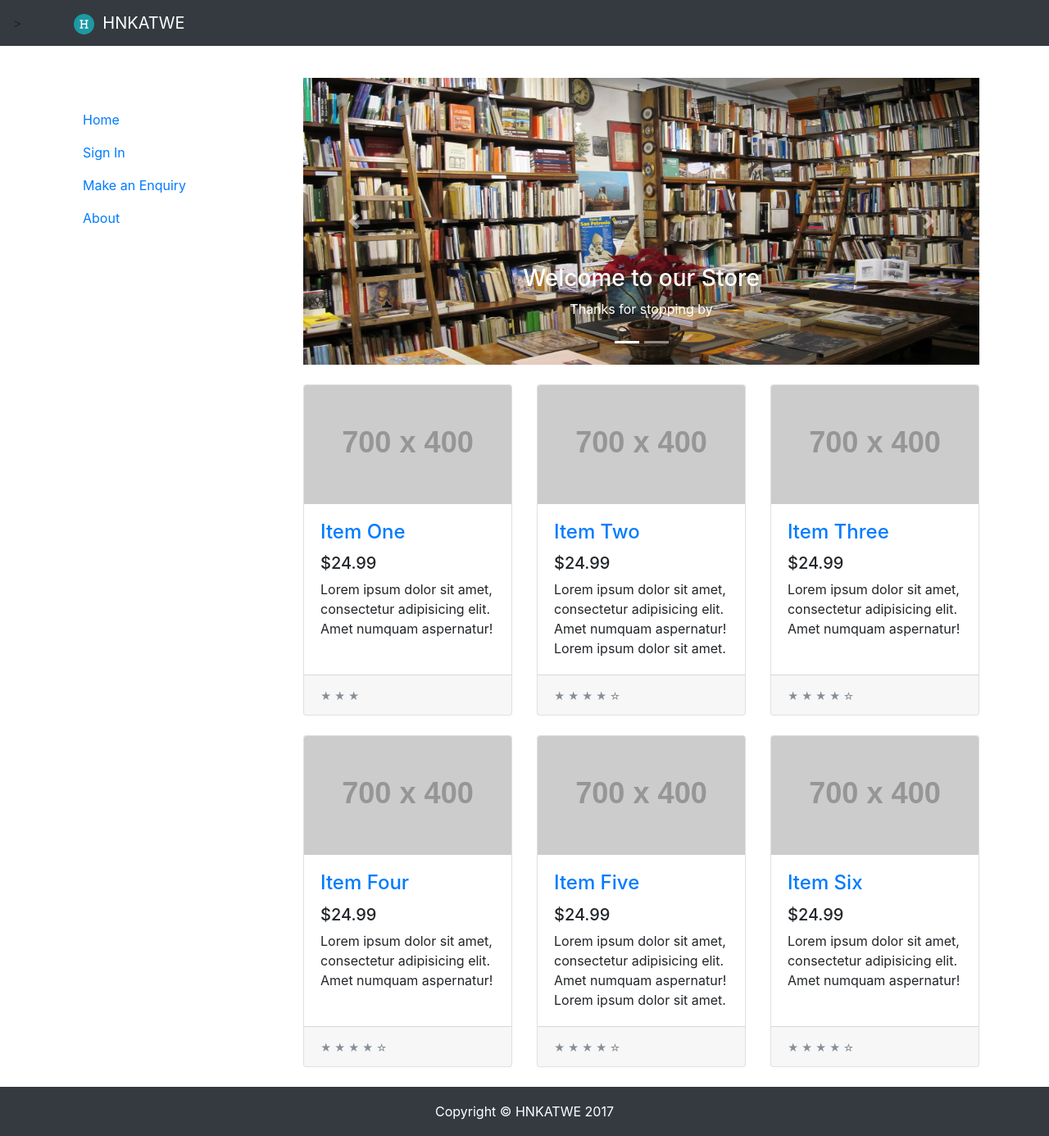
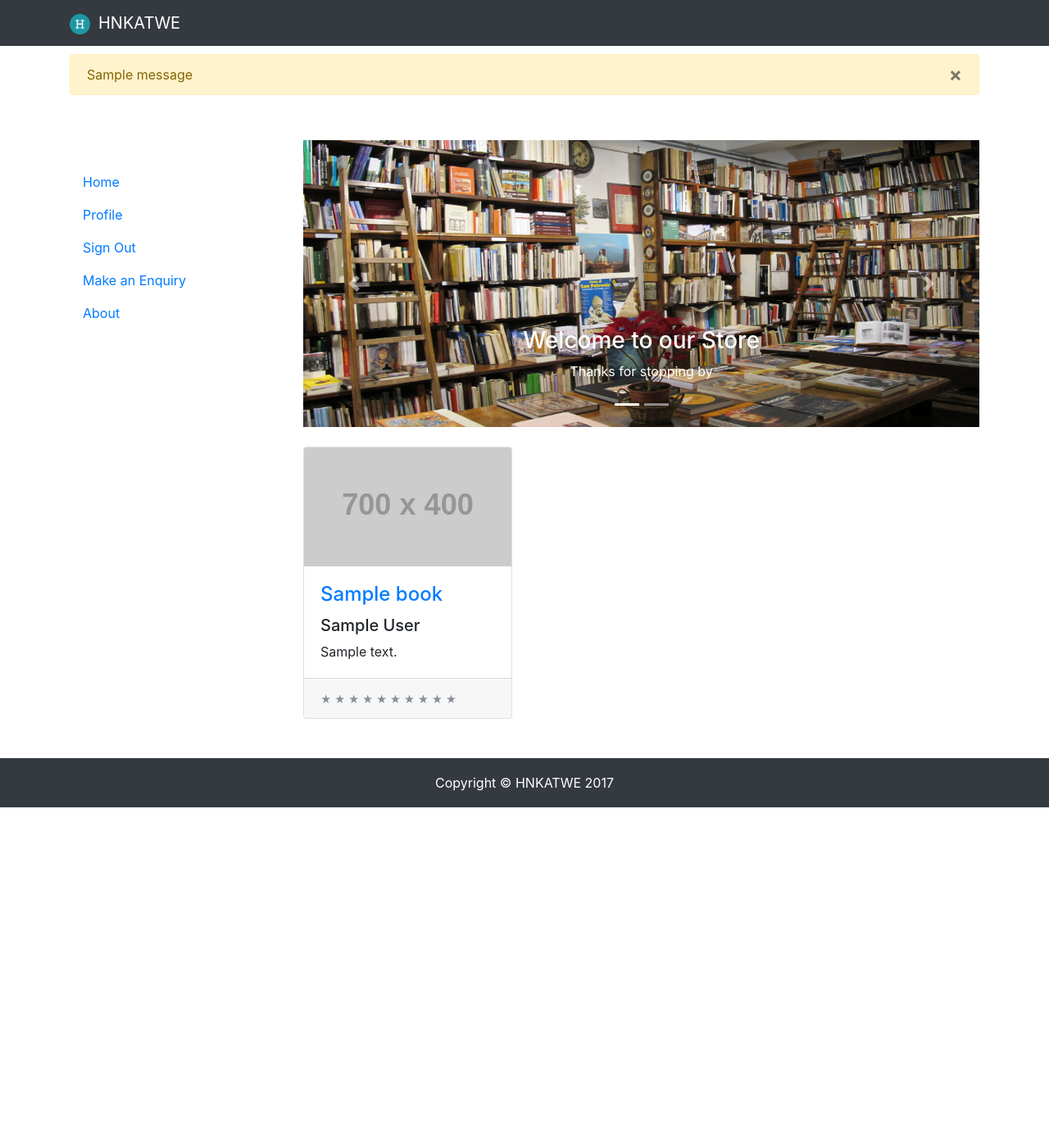
Before and after one commit to AbhishekShaha/cloud-deploy, a Flask app: page / in a window 1280 px wide. Shown: the whole page at 82% size. After the commit the page ends 985 px from the top, so only its background shows below. Run offline with Flask 2, Linux system fonts and the light colour scheme; a user stored in the database is signed in; tables that the repository leaves empty hold one stand-in row (values such as "Sample post"); grey boxes labelled with a size stand in for pictures from a placeholder-image service; one stand-in notice (Sample message) is shown; parts of the project's set-up code (start-up, migrations or seed data) failed here and were passed over; some libraries are stand-ins or nearby versions.

Commit message:
added reviews and books

```diff
--- a/app/blueprints/auth/views.py
+++ b/app/blueprints/auth/views.py
@@ -4,27 +4,10 @@ from flask_login import login_user, logout_user, login_required, current_user
 from app import db
 from app.models import User
 from flask_mail import Mail, Message
-from .tasks import send_email
+from app.utils.tasks import send_email
 from . import auth
 
 
-
-@auth.before_app_request
-def before_request():
-	"""
-	Executes before a request is processed.
-
-	If will fire if four conditions are met:
-		1. The user is authenticated (logged in)
-		2. The user is not confirmed
-		3. The request.endpoint is outside of the blueprint.
-		4. The request.endpoint is not for a static resource.
-	"""
-	if current_user.is_authenticated \
-			and not current_user.confirmed \
-			and request.endpoint and request.endpoint[:5] != 'auth.' \
-			and request.endpoint != 'static':
-		return redirect(url_for('auth.unconfirmed'))
 
 @auth.route('/register', methods=['GET', 'POST'])
 def register():
@@ -65,6 +48,7 @@ def login():
 def logout():
 	# logout user.
     logout_user()
+    flash('Logged Out Successfully')
     return redirect(url_for('main.index'))
 
 @auth.route('/confirm/<token>')
--- a/app/blueprints/main/__init__.py
+++ b/app/blueprints/main/__init__.py
@@ -1,5 +1,10 @@
 from flask import Blueprint
+from app.models import Permission
 
 main = Blueprint('main', __name__, template_folder='templates')
 
 from . import views
+
+@main.app_context_processor
+def inject_permissions():
+    return dict(Permission=Permission)
--- /dev/null
+++ b/app/blueprints/main/templates/main/_books.html
@@ -0,0 +1,17 @@
+{% for book in books %}
+<div class="col-lg-4 col-md-6 mb-4">
+	<div class="card h-100">
+		<a href="{{ url_for('.book', id=book.id) }}"><img class="card-img-top" src="http://placehold.it/700x400" alt=""></a>
+		<div class="card-body">
+			<h4 class="card-title">
+				<a href="{{ url_for('.book', id=book.id) }}">{{ book.name }}</a>
+			</h4>
+			<h5>{{ book.author }}</h5>
+			<p class="card-text">{{ book.description }}</p>
+		</div>
+		<div class="card-footer">
+			<small class="text-muted">{% for n in range(book.average) %} &#9733; {% endfor %}</small>
+		</div>
+	</div>
+</div>
+{% endfor %}
--- a/app/blueprints/main/templates/main/index.html
+++ b/app/blueprints/main/templates/main/index.html
@@ -36,103 +36,7 @@
 	</a>
 </div>
 <div class="row">
-
-	<div class="col-lg-4 col-md-6 mb-4">
-		<div class="card h-100">
-			<a href="#"><img class="card-img-top" src="http://placehold.it/700x400" alt=""></a>
-			<div class="card-body">
-				<h4 class="card-title">
-					<a href="#">Item One</a>
-				</h4>
-				<h5>$24.99</h5>
-				<p class="card-text">Lorem ipsum dolor sit amet, consectetur adipisicing elit. Amet numquam aspernatur!</p>
-			</div>
-			<div class="card-footer">
-				<small class="text-muted">&#9733; &#9733; &#9733;</small>
-			</div>
-		</div>
-	</div>
-
-	<div class="col-lg-4 col-md-6 mb-4">
-		<div class="card h-100">
-			<a href="#"><img class="card-img-top" src="http://placehold.it/700x400" alt=""></a>
-			<div class="card-body">
-				<h4 class="card-title">
-					<a href="#">Item Two</a>
-				</h4>
-				<h5>$24.99</h5>
-				<p class="card-text">Lorem ipsum dolor sit amet, consectetur adipisicing elit. Amet numquam aspernatur! Lorem ipsum dolor sit amet.</p>
-			</div>
-			<div class="card-footer">
-				<small class="text-muted">&#9733; &#9733; &#9733; &#9733; &#9734;</small>
-			</div>
-		</div>
-	</div>
-
-	<div class="col-lg-4 col-md-6 mb-4">
-		<div class="card h-100">
-			<a href="#"><img class="card-img-top" src="http://placehold.it/700x400" alt=""></a>
-			<div class="card-body">
-				<h4 class="card-title">
-					<a href="#">Item Three</a>
-				</h4>
-				<h5>$24.99</h5>
-				<p class="card-text">Lorem ipsum dolor sit amet, consectetur adipisicing elit. Amet numquam aspernatur!</p>
-			</div>
-			<div class="card-footer">
-				<small class="text-muted">&#9733; &#9733; &#9733; &#9733; &#9734;</small>
-			</div>
-		</div>
-	</div>
-
-	<div class="col-lg-4 col-md-6 mb-4">
-		<div class="card h-100">
-			<a href="#"><img class="card-img-top" src="http://placehold.it/700x400" alt=""></a>
-			<div class="card-body">
-				<h4 class="card-title">
-					<a href="#">Item Four</a>
-				</h4>
-				<h5>$24.99</h5>
-				<p class="card-text">Lorem ipsum dolor sit amet, consectetur adipisicing elit. Amet numquam aspernatur!</p>
-			</div>
-			<div class="card-footer">
-				<small class="text-muted">&#9733; &#9733; &#9733; &#9733; &#9734;</small>
-			</div>
-		</div>
-	</div>
-
-	<div class="col-lg-4 col-md-6 mb-4">
-		<div class="card h-100">
-			<a href="#"><img class="card-img-top" src="http://placehold.it/700x400" alt=""></a>
-			<div class="card-body">
-				<h4 class="card-title">
-					<a href="#">Item Five</a>
-				</h4>
-				<h5>$24.99</h5>
-				<p class="card-text">Lorem ipsum dolor sit amet, consectetur adipisicing elit. Amet numquam aspernatur! Lorem ipsum dolor sit amet.</p>
-			</div>
-			<div class="card-footer">
-				<small class="text-muted">&#9733; &#9733; &#9733; &#9733; &#9734;</small>
-			</div>
-		</div>
-	</div>
-
-	<div class="col-lg-4 col-md-6 mb-4">
-		<div class="card h-100">
-			<a href="#"><img class="card-img-top" src="http://placehold.it/700x400" alt=""></a>
-			<div class="card-body">
-				<h4 class="card-title">
-					<a href="#">Item Six</a>
-				</h4>
-				<h5>$24.99</h5>
-				<p class="card-text">Lorem ipsum dolor sit amet, consectetur adipisicing elit. Amet numquam aspernatur!</p>
-			</div>
-			<div class="card-footer">
-				<small class="text-muted">&#9733; &#9733; &#9733; &#9733; &#9734;</small>
-			</div>
-		</div>
-	</div>
-
+	{% include 'main/_books.html' %}
 </div>
 </div>
 {% endblock %}
--- a/app/blueprints/main/views.py
+++ b/app/blueprints/main/views.py
@@ -1,7 +1,56 @@
-from flask import Flask, render_template
+from flask import Flask, render_template, url_for, flash, redirect
+from flask_login import current_user, login_required
 from . import main as main_blueprint
+from app.blueprints.main.forms import BookForm, ReviewForm
+from app.utils.decorators import admin_required
+from app.models import Book, Permission, Review, User
+from app import db
+from sqlalchemy import func
 
 
 @main_blueprint.route('/', methods=['GET'])
 def index():
-	return render_template('main/index.html')
+	books = Book.query.all()
+	return render_template('main/index.html', books=books)
+
+@main_blueprint.route('/user/<username>')
+def user(username):
+    user = User.query.filter_by(username=username).first()
+    if user is None:
+        abort(404)
+    return render_template('main/user.html', user=user)
+
+
+@main_blueprint.route('/book/<int:id>', methods=['GET', 'POST'])
+def book(id):
+	book = Book.query.get_or_404(id)
+	reviews = book.reviews
+	form = ReviewForm()
+
+	if form.validate_on_submit():
+		if not current_user.is_authenticated:
+			flash('You Must Have a Confirmed Account Before Submitting a Review.')
+
+		elif current_user.is_authenticated and not current_user.confirmed:
+			flash('You Must Confirm Your Account Before Submitting a Review.')
+
+		else:
+			review = Review(body=form.body.data, rating=form.rating.data, reviewer=current_user._get_current_object(),
+							book=book)
+			total_rating = Review.query.with_entities(func.sum(Review.rating).label("rating")).filter_by(book=book).first()
+			book.average = round((total_rating[0] / book.reviews.count()))
+			db.session.add(review, book)
+			return redirect(url_for('main.book', id=id))
+	return render_template('main/book.html', book=book, reviews=reviews, form=form)
+
+
+
+@main_blueprint.route('/add-book', methods=['GET','POST'])
+def add_book():
+	form = BookForm()
+	if current_user.is_authenticated and current_user.confirmed \
+		and form.validate_on_submit():
+		book = Book(name=form.name.data, author=form.author.data, description=form.description.data)
+		db.session.add(book)
+		return redirect(url_for('main.index'))
+	return render_template('main/add_book.html', form=form)
--- a/app/models.py
+++ b/app/models.py
@@ -49,6 +49,12 @@ class User(UserMixin, db.Model):
 	role_id = db.Column(db.Integer, db.ForeignKey('roles.id'))
 	password_hash = db.Column(db.String(128))
 	confirmed = db.Column(db.Boolean, default=False)
+	location = db.Column(db.String(64))
+	name = db.Column(db.String(64))
+	avatar_hash = db.Column(db.String(32))
+	member_since = db.Column(db.DateTime(), default=datetime.utcnow)
+	last_seen = db.Column(db.DateTime(), default=datetime.utcnow)
+	reviews = db.relationship('Review', backref='reviewer', lazy='dynamic')
 
 
 	def __init__(self, **kwargs):
@@ -58,6 +64,18 @@ class User(UserMixin, db.Model):
 				self.role = Role.query.filter_by(permissions=0xff).first()
 			if self.role is None:
 				self.role = Role.query.filter_by(default=True).first()
+			if self.email is not None and self.avatar_hash is None:
+				self.avatar_hash = hashlib.md5(self.email.encode('utf-8')).hexdigest()
+
+
+	def gravatar(self, size=100, default='identicon', rating='g'):
+		if request.is_secure:
+			url = 'https://secure.gravatar.com/avatar'
+		else:
+			url = 'http://www.gravatar.com/avatar'
+		hash = hashlib.md5(self.email.encode('utf-8')).hexdigest()
+		return '{url}/{hash}?s={size}&d={default}&r={rating}'.format(
+            url=url, hash=hash, size=size, default=default, rating=rating)
 
 	@property
 	def password(self):
@@ -145,6 +163,10 @@ class User(UserMixin, db.Model):
 	def is_administrator(self):
 		return self.can(Permission.ADMINISTRATOR)
 
+	def ping(self):
+		self.last_seen = datetime.utcnow()
+		db.session.add(self)
+
 
 class AnonymousUser(AnonymousUserMixin):
 	def can(self, permissions):
@@ -159,3 +181,21 @@ login_manager.anonymous_user = AnonymousUser
 def load_user(user_id):
 	# loads User object by id (Required callback by flask_login)
     return User.query.get(int(user_id))
+
+class Book(db.Model):
+	__tablename__ = 'books'
+	id = db.Column(db.Integer, primary_key=True)
+	name = db.Column(db.String(128))
+	average = db.Column(db.Integer)
+	author = db.Column(db.String(128))
+	description = db.Column(db.String(128))
+	reviews = db.relationship('Review', backref='book', lazy='dynamic')
+
+class Review(db.Model):
+	__tablename__ = 'reviews'
+	id = db.Column(db.Integer, primary_key=True)
+	body = db.Column(db.Text)
+	timestamp = db.Column(db.DateTime, index=True, default=datetime.utcnow)
+	rating = db.Column(db.Integer)
+	reviewer_id = db.Column(db.Integer, db.ForeignKey(User.id))
+	book_id = db.Column(db.Integer, db.ForeignKey(Book.id))
--- a/app/static/css/style.css
+++ b/app/static/css/style.css
@@ -34,3 +34,7 @@ body {
         margin-top: 70px;
     }
 }
+
+.profile-thumbnail {
+    position: absolute;
+}
--- a/app/templates/base.html
+++ b/app/templates/base.html
@@ -34,6 +34,8 @@
 
 	<script src="https://maxcdn.bootstrapcdn.com/bootstrap/4.0.0-beta.2/js/bootstrap.min.js" integrity="sha384-alpBpkh1PFOepccYVYDB4do5UnbKysX5WZXm3XxPqe5iKTfUKjNkCk9SaVuEZflJ" crossorigin="anonymous"></script>
 
+	{{ moment.include_moment() }}
+
 	{% block page_includes %}
 	{% endblock %}
 </head>
@@ -41,13 +43,17 @@
 <body>
 	<!-- Navigation Bar -->
 	<nav class="navbar navbar-expand-lg navbar-dark bg-dark navbar-fixed-top">
-
-	</style>>
 		<div class="container">
 			<a href="{{ url_for('main.index') }}" class="navbar-brand pull-left"><img src="{{ url_for('static', filename='imgs/favicon.png') }}" style="width:35px;height:auto; padding-right: 10px">HNKATWE</a>
 		</div>
 	</nav>
 	<div class="container" id="body">
+		{% for message in get_flashed_messages() %}
+		<div class="alert alert-warning" style="margin-top:10px;">
+			<button type="button" class="close" data-dismiss="alert">&times;</button>
+			{{ message }}
+		</div>
+		{% endfor %}
 		<div class="row">
 			<div class="col-md-4 col-lg-3" style="padding-bottom: 10px">
 
@@ -63,8 +69,23 @@
 								<a class="nav-link" href="{{ url_for('main.index') }}">Home</a>
 							</li>
 							<li class="nav-item">
+								<a class="nav-link" href="{{ url_for('main.user', username=current_user.username) }}">Profile</a>
+							</li>
+							{% if current_user.is_authenticated %}
+							<li class="nav-item">
+								<a class="nav-link" href="{{ url_for('auth.logout') }}">Sign Out</a>
+							</li>
+							{% else %}
+							<li class="nav-item">
 								<a class="nav-link" href="{{ url_for('auth.login') }}">Sign In</a>
 							</li>
+							{% endif %}
+
+							{% if current_user.can(Permission.UPLOAD_BOOKS) %}
+							<li class="nav-item">
+								<a class="nav-link" href="{{ url_for('main.add_book') }}">Add New Book</a>
+							</li>
+							{% endif %}
 							<li class="nav-item">
 								<a class="nav-link" href="#">Make an Enquiry</a>
 							</li>
@@ -85,6 +106,7 @@
 			<!-- ./row -->
 		</div>
 		<!-- ./container -->
+		<br/>
 	</div>
 
 	<footer class="footer bg-dark">
--- a/app/decorators.py
+++ b/app/utils/decorators.py
@@ -1,6 +1,6 @@
 from functools import wraps
 from flask import abort
-from flask.ext.login import current_user
+from flask_login import current_user
 
 def permission_required(permission):
     def decorator(f):
```
Also changed, not shown: app/blueprints/main/forms.py (added, +23 -0 lines), app/blueprints/main/templates/main/add_book.html (added, +13 -0 lines), app/blueprints/main/templates/main/book.html (added, +32 -0 lines), app/blueprints/main/templates/main/user.html (added, +25 -0 lines), app/utils/tasks.py (renamed from app/blueprints/auth/tasks.py, +0 -11 lines), migrations/versions/9609ba577312_.py (added, +30 -0 lines), migrations/versions/c7aab03f2932_added_books_and_reviews.py (added, +48 -0 lines), migrations/versions/e6ec08ef7e33_.py (added, +28 -0 lines), migrations/versions/eb1694050c34_.py (added, +36 -0 lines). Lines whose indentation alone changed are shown as unchanged.
